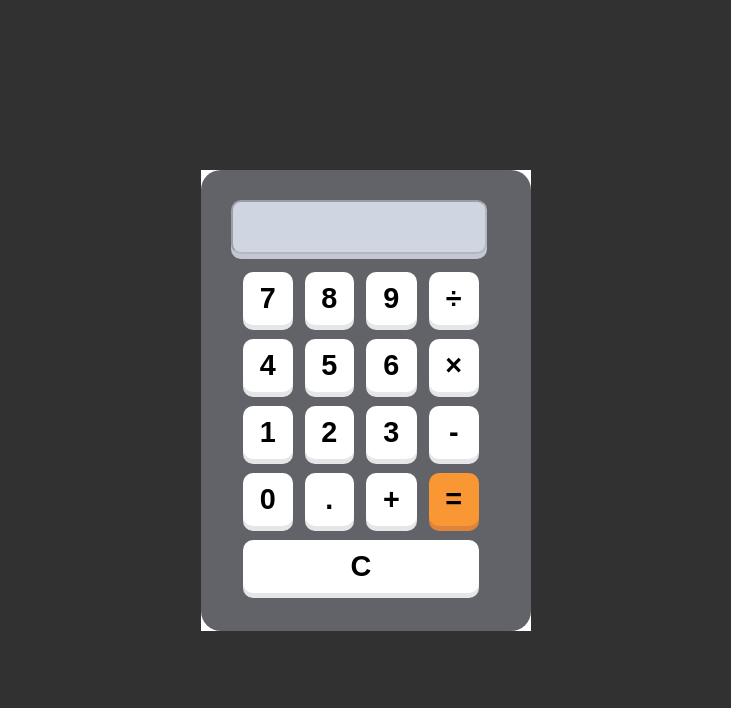
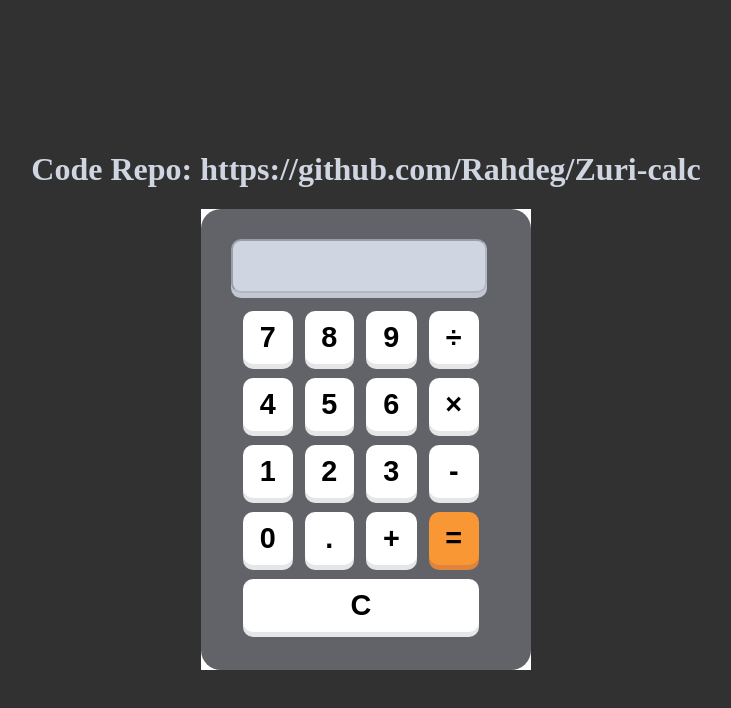
Before and after one commit to Rahdeg/Zuri-calc, a plain HTML site: page index.html in a window 1280 px wide. Shown: the whole page, without its empty margins (274-1005 px from the left). Drawn offline with Linux system fonts and the light colour scheme.

Commit message:
add repo link

```diff
--- a/index.html
+++ b/index.html
@@ -7,6 +7,7 @@
     <link rel="stylesheet" href="styles.css">
 </head>
 <body>
+    <h1>Code Repo: https://github.com/Rahdeg/Zuri-calc </h1>
   <div class="calculatorBox">
     <div class="calculator">
         <input type="text" id="output" disabled />
@@ -15,7 +16,7 @@
                 <td><button onclick="appendNumber('7')">7</button></td>
                 <td><button onclick="appendNumber('8')">8</button></td>
                 <td><button onclick="appendNumber('9')">9</button></td>
-                <td><button                       onclick="operate('/')">÷</button></td>
+                <td><button onclick="operate('/')">÷</button></td>
             </tr>
             <tr>
                 <td><button onclick="appendNumber('4')">4</button></td>
--- a/styles.css
+++ b/styles.css
@@ -8,10 +8,15 @@
 body{
     Background: #313131;
     display: flex;
+    flex-direction: column;
     justify-content: center;
     align-items: center;
     height: 100vh;
     margin: 0;
+  }
+
+  h1 {
+    color: #CFD6E1;
   }
 
   .calculator {
```
